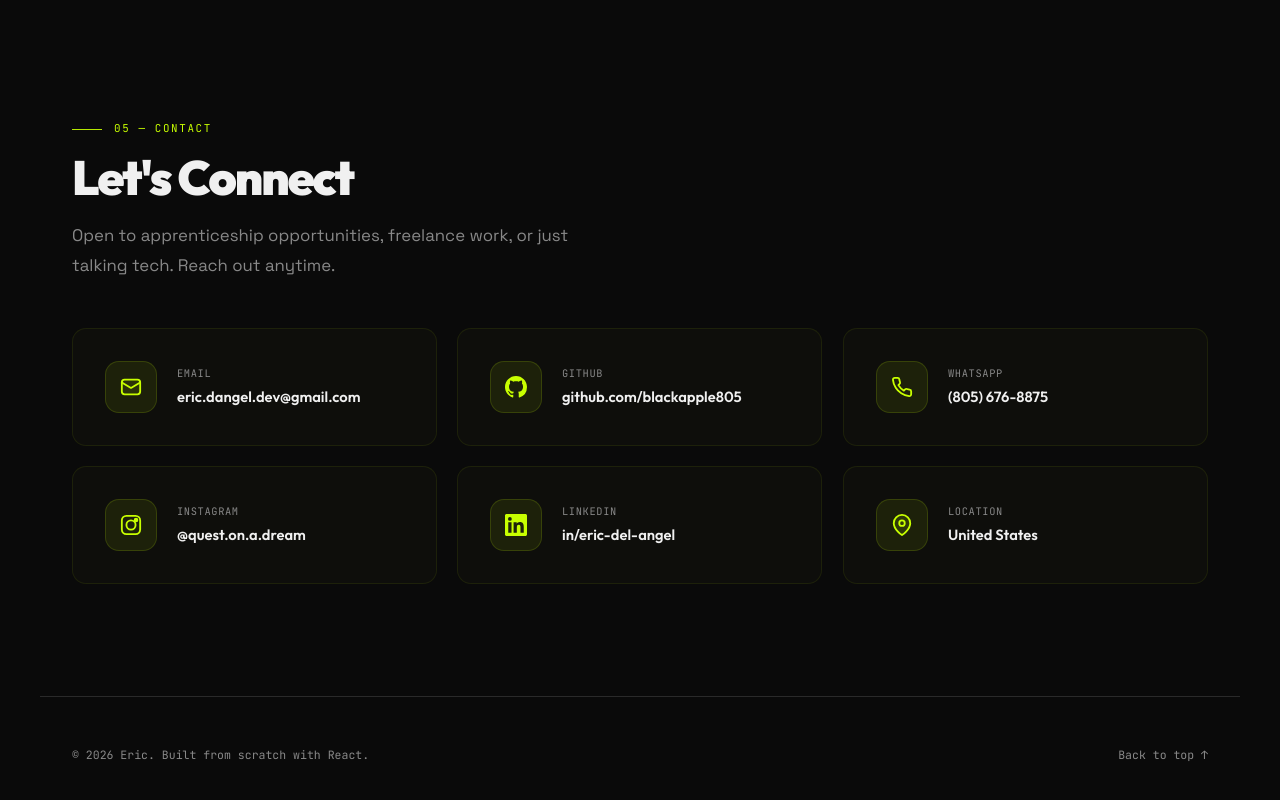
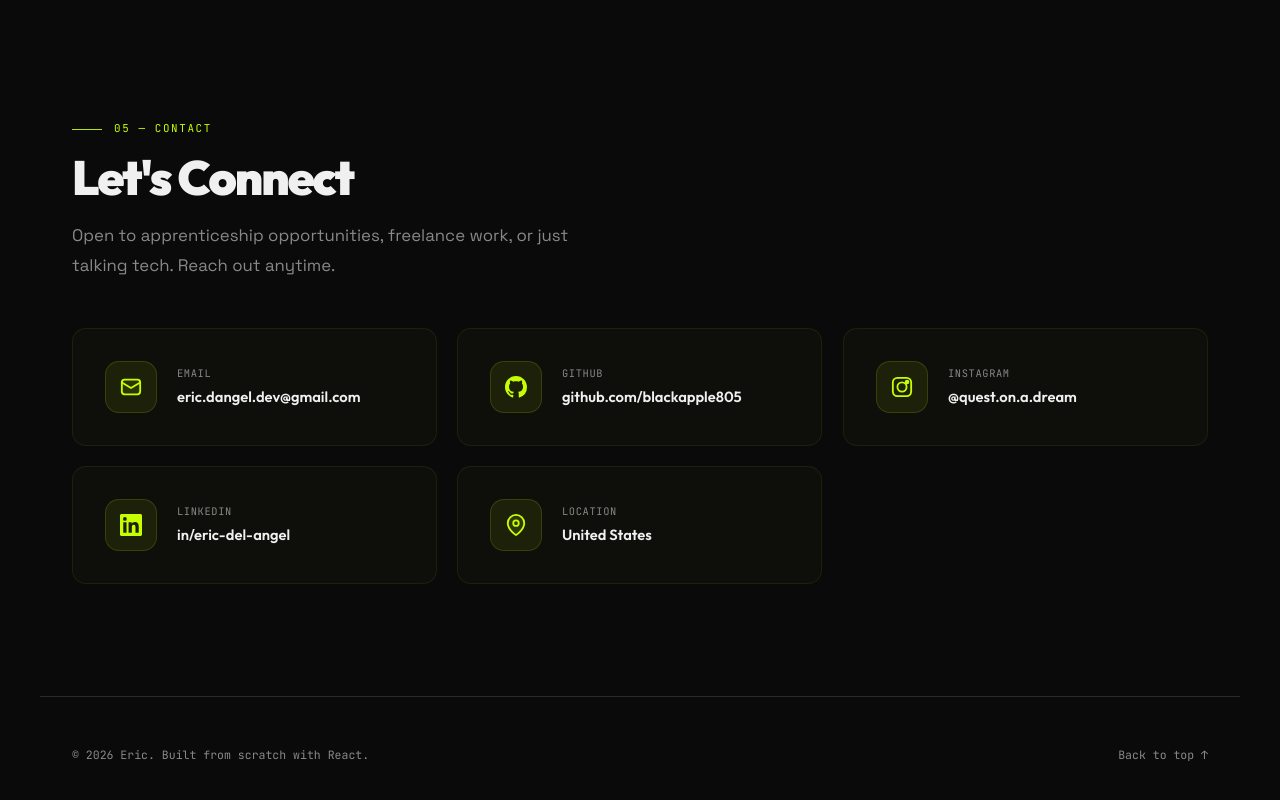
Before and after one commit to blackapple805/questone-site, a React (Vite) app: page / in a window 1280 px wide. Shown: the part 5629-6429 px from the top of the page. Built offline with nearby package versions, Linux system fonts and the light colour scheme.

Commit message:
Update: whatsapp who

```diff
--- a/src/App.jsx
+++ b/src/App.jsx
@@ -314,7 +314,6 @@ export default function App() {
   const contacts = useMemo(() => [
     { iconKey: "Email", label: "Email", value: "eric.dangel.dev@gmail.com", href: "mailto:eric.dangel.dev@gmail.com" },
     { iconKey: "GitHub", label: "GitHub", value: "github.com/blackapple805", href: "https://github.com/blackapple805" },
-    { iconKey: "WhatsApp", label: "WhatsApp", value: "(805) 676-8875", href: "https://wa.me/18056768875" },
     { iconKey: "Instagram", label: "Instagram", value: "@quest.on.a.dream", href: "https://instagram.com/quest.on.a.dream" },
     { iconKey: "LinkedIn", label: "LinkedIn", value: "in/eric-del-angel", href: "https://www.linkedin.com/in/eric-del-angel/" },
     { iconKey: "Location", label: "Location", value: "United States", href: null },
```
